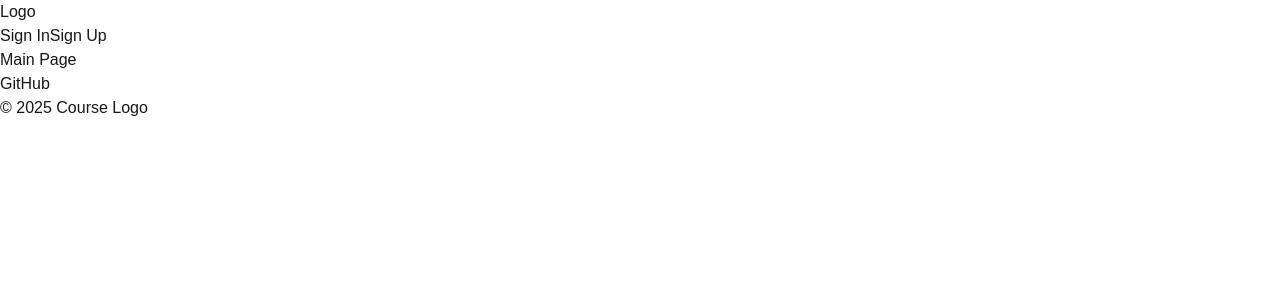
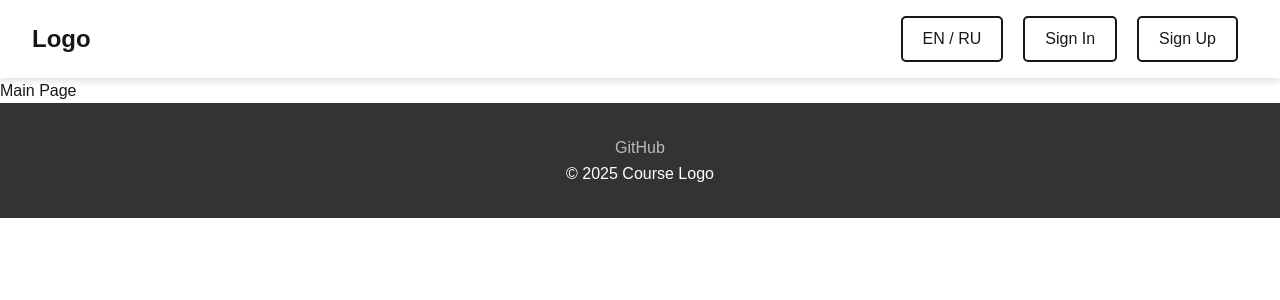
Before and after one commit to HelenaIsh/rest-client-app, a Next.js app: page / in a window 1280 px wide. Shown: the top 300 px of the page. Built offline with nearby package versions, Linux system fonts and the light colour scheme.

Commit message:
feat: add first styles for header and footer

```diff
--- a/package.json
+++ b/package.json
@@ -11,13 +11,15 @@
     "prepare": "husky"
   },
   "dependencies": {
+    "autoprefixer": "^10.4.21",
     "next": "15.2.4",
+    "postcss": "^8.5.3",
     "react": "^19.0.0",
     "react-dom": "^19.0.0"
   },
   "devDependencies": {
     "@eslint/eslintrc": "^3",
-    "@tailwindcss/postcss": "^4",
+    "@tailwindcss/postcss": "^4.0.17",
     "@types/node": "^20",
     "@types/react": "^19",
     "@types/react-dom": "^19",
@@ -26,7 +28,7 @@
     "husky": "^9.1.7",
     "lint-staged": "^15.5.0",
     "prettier": "3.5.3",
-    "tailwindcss": "^4",
+    "tailwindcss": "^4.0.17",
     "typescript": "^5"
   }
 }
--- a/src/app/globals.css
+++ b/src/app/globals.css
@@ -1,4 +1,4 @@
-@import 'tailwindcss';
+@import "tailwindcss";
 
 :root {
   --background: #ffffff;
@@ -8,8 +8,8 @@
 @theme inline {
   --color-background: var(--background);
   --color-foreground: var(--foreground);
-  --font-sans: var(--font-geist-sans);
-  --font-mono: var(--font-geist-mono);
+  --font-sans: 'Arial', sans-serif;
+  --font-mono: 'Courier New', monospace;
 }
 
 @media (prefers-color-scheme: dark) {
@@ -22,5 +22,75 @@
 body {
   background: var(--background);
   color: var(--foreground);
-  font-family: Arial, Helvetica, sans-serif;
+  font-family: var(--font-sans);
+  line-height: 1.6;
 }
+
+h1, h2, h3, h4, h5, h6 {
+  font-family: var(--font-sans);
+}
+
+.header {
+  background-color: var(--color-background);
+  padding: 1rem 2rem;
+  box-shadow: 0 4px 6px rgba(0, 0, 0, 0.1);
+  display: flex;
+  justify-content: space-between;
+  align-items: center;
+}
+
+.header .logo {
+  font-size: 1.5rem;
+  font-weight: 600;
+  color: var(--color-foreground);
+}
+
+.nav {
+  display: flex;
+  gap: 1rem;
+}
+
+.nav-btn {
+  background-color: var(--color-background);
+  color: var(--color-foreground);
+  font-family: var(--font-sans);
+  border: 2px solid var(--color-foreground);
+  padding: 0.5rem 1.25rem;
+  margin: 0 10px;
+  font-size: 1rem;
+  cursor: pointer;
+  transition: background-color 0.3s ease, transform 0.3s ease;
+  border-radius: 5px;
+  text-decoration: none;
+  display: inline-flex;
+  align-items: center;
+  justify-content: center;
+}
+
+.nav-btn:hover {
+  background-color: var(--color-foreground);
+  color: var(--color-background);
+  transform: scale(1.05);
+}
+
+.nav-btn:active {
+  background-color: var(--color-background);
+  color: var(--color-foreground);
+  transform: scale(1);
+}
+
+.footer {
+  background-color: #333333;
+  color: #ffffff;
+  padding: 2rem;
+  text-align: center;
+}
+
+.footer a {
+  color: #bbb;
+  text-decoration: none;
+}
+
+.footer a:hover {
+  color: #ffffff;
+}
--- a/src/components/Header.tsx
+++ b/src/components/Header.tsx
@@ -17,6 +17,7 @@ interface HeaderProps {
     <header className="header">
       <Link href="/" className="logo">Logo</Link>
       <nav>
+      <button className="nav-btn">EN / RU</button>
       {isAuthenticated ? (
       <button onClick={onSignOut} className="nav-btn">Sign Out</button>
     ) : (
```
Also changed, not shown: 1 other file (tests, documents, lock files or other folders). Lines whose indentation alone changed are shown as unchanged.
